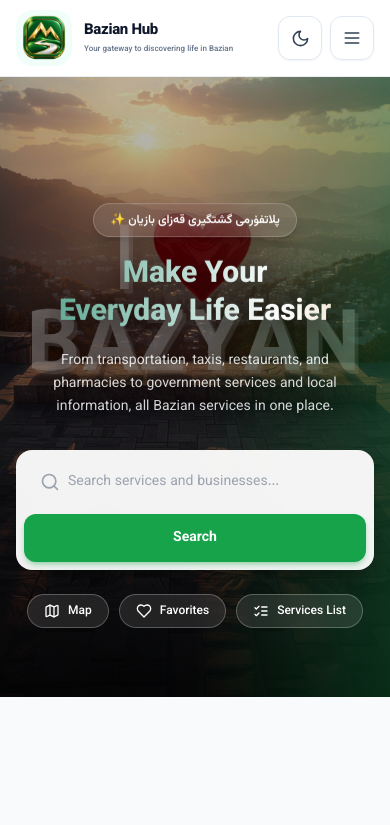
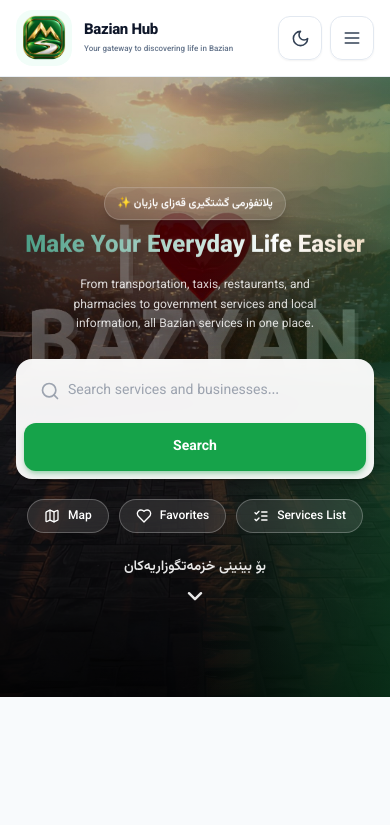
Before and after one commit to Rekan101/BazyanHub, a Next.js app: page / in a window 390 px wide. Shown: the top 825 px of the page. Built offline with nearby package versions, Linux system fonts and the light colour scheme.

Commit message:
Update website

```diff
--- a/components/Hero.tsx
+++ b/components/Hero.tsx
@@ -9,6 +9,7 @@ import {
   Map,
   Heart,
   ListChecks,
+  ChevronDown,
 } from "lucide-react";
 import type { QuickAction } from "@/lib/types";
 import { useLanguage } from "@/lib/i18n";
@@ -27,7 +28,7 @@ export default function Hero() {
   const translatedActions: QuickAction[] = [
     {
       label: t("map"),
-       href: "https://www.google.com/maps/search/?api=1&query=35.5947,45.13686",
+      href: "https://www.google.com/maps/search/?api=1&query=35.5947,45.13686",
       icon: "map",
     },
     {
@@ -80,12 +81,12 @@ export default function Hero() {
         className="absolute inset-0 bg-gradient-to-l from-[#16A34A]/25 via-transparent to-transparent"
       />
 
-      {/* ONLY MOBILE TOP SPACING CHANGED: pt-24 → pt-32 */}
-      <div className="relative mx-auto w-full max-w-[1440px] px-4 pb-14 pt-32 sm:px-6 sm:pt-24 lg:px-10">
+      <div className="relative mx-auto w-full max-w-[1440px] px-4 pb-14 pt-28 sm:px-6 sm:pt-24 lg:px-10">
         <div className="mx-auto max-w-3xl text-center">
 
           {/* =====================================================
-              UPDATED HERO HEADLINE + SUBHEADING ONLY
+              HERO HEADLINE + SUBHEADING
+              Mobile spacing/size optimized only
           ====================================================== */}
 
           <motion.div
@@ -106,7 +107,7 @@ export default function Hero() {
                 repeat: Infinity,
                 ease: "easeInOut",
               }}
-              className="mx-auto mb-5 inline-flex items-center rounded-full border border-white/20 bg-white/10 px-4 py-2 text-xs font-semibold text-white shadow-lg shadow-black/20 backdrop-blur-xl sm:text-sm"
+              className="mx-auto mb-3 inline-flex items-center rounded-full border border-white/20 bg-white/10 px-3 py-1.5 text-[11px] font-semibold text-white shadow-lg shadow-black/20 backdrop-blur-xl sm:mb-5 sm:px-4 sm:py-2 sm:text-sm"
             >
               <span>
                 ✨ پلاتفۆرمی گشتگیری قەزای بازیان
@@ -135,7 +136,7 @@ export default function Hero() {
                   ease: "linear",
                 },
               }}
-              className="text-balance bg-[linear-gradient(90deg,rgb(4,120,87),rgb(255,255,255),rgb(180,110,8))] bg-[length:200%_auto] bg-clip-text text-3xl font-extrabold leading-tight text-transparent drop-shadow-[0_5px_15px_rgba(0,0,0,0.95)] sm:text-4xl lg:text-5xl"
+              className="text-balance bg-[linear-gradient(90deg,rgb(4,120,87),rgb(255,255,255),rgb(180,110,8))] bg-[length:200%_auto] bg-clip-text text-2xl font-extrabold leading-tight text-transparent drop-shadow-[0_5px_15px_rgba(0,0,0,0.95)] sm:text-4xl lg:text-5xl"
             >
               {t("heroTitle")}
             </motion.h1>
@@ -158,14 +159,15 @@ export default function Hero() {
                   ease: "easeInOut",
                 },
               }}
-              className="mx-auto mt-4 max-w-2xl text-balance text-sm leading-relaxed text-white drop-shadow-[0_3px_10px_rgba(0,0,0,0.95)] sm:text-base"
+              className="mx-auto mt-3 line-clamp-3 max-w-xl text-balance text-xs leading-relaxed text-white drop-shadow-[0_3px_10px_rgba(0,0,0,0.95)] sm:mt-4 sm:line-clamp-none sm:max-w-2xl sm:text-base"
             >
               {t("heroDescription")}
             </motion.p>
           </motion.div>
 
           {/* =====================================================
-              EVERYTHING BELOW REMAINS UNCHANGED
+              SEARCH
+              UNCHANGED
           ====================================================== */}
 
           <motion.form
@@ -177,7 +179,7 @@ export default function Hero() {
               delay: 0.2,
               ease: "easeOut",
             }}
-            className="mx-auto mt-8 flex max-w-2xl flex-col gap-2 rounded-2xl bg-white/95 p-2 shadow-xl shadow-black/20 backdrop-blur-md dark:bg-slate-900/95 sm:flex-row"
+            className="mx-auto mt-6 flex max-w-2xl flex-col gap-2 rounded-2xl bg-white/95 p-2 shadow-xl shadow-black/20 backdrop-blur-md dark:bg-slate-900/95 sm:mt-8 sm:flex-row"
           >
             <label
               htmlFor="hero-search"
@@ -221,6 +223,11 @@ export default function Hero() {
             </button>
           </motion.form>
 
+          {/* =====================================================
+              QUICK ACTIONS
+              UNCHANGED
+          ====================================================== */}
+
           <motion.div
             initial={{ opacity: 0, y: 16 }}
             animate={{ opacity: 1, y: 0 }}
@@ -229,7 +236,7 @@ export default function Hero() {
               delay: 0.3,
               ease: "easeOut",
             }}
-            className="mx-auto mt-6 flex max-w-2xl flex-wrap items-center justify-center gap-2.5"
+            className="mx-auto mt-5 flex max-w-2xl flex-wrap items-center justify-center gap-2.5 sm:mt-6"
           >
             {translatedActions.map((action) => {
               const Icon =
@@ -252,6 +259,50 @@ export default function Hero() {
               );
             })}
           </motion.div>
+
+          {/* =====================================================
+              MOBILE SERVICES SCROLL INDICATOR
+              Mobile only
+          ====================================================== */}
+
+          <motion.div
+            initial={{ opacity: 0, y: 10 }}
+            animate={{ opacity: 1, y: 0 }}
+            transition={{
+              duration: 0.6,
+              delay: 0.5,
+              ease: "easeOut",
+            }}
+            className="mt-6 flex flex-col items-center sm:hidden"
+          >
+            <Link
+              href="#services"
+              aria-label="بۆ بینینی خزمەتگوزاریەکان"
+              className="flex flex-col items-center text-white/90 transition-colors hover:text-white focus-visible:outline-none focus-visible:ring-2 focus-visible:ring-white/70 focus-visible:ring-offset-2 focus-visible:ring-offset-black/20"
+            >
+              <span className="text-sm font-semibold drop-shadow-[0_2px_8px_rgba(0,0,0,0.9)]">
+                بۆ بینینی خزمەتگوزاریەکان
+              </span>
+
+              <motion.span
+                animate={{
+                  y: [0, 6, 0],
+                }}
+                transition={{
+                  duration: 1.4,
+                  repeat: Infinity,
+                  ease: "easeInOut",
+                }}
+                className="mt-1.5"
+                aria-hidden="true"
+              >
+                <ChevronDown
+                  className="h-6 w-6"
+                  strokeWidth={2.5}
+                />
+              </motion.span>
+            </Link>
+          </motion.div>
         </div>
       </div>
     </section>
```
